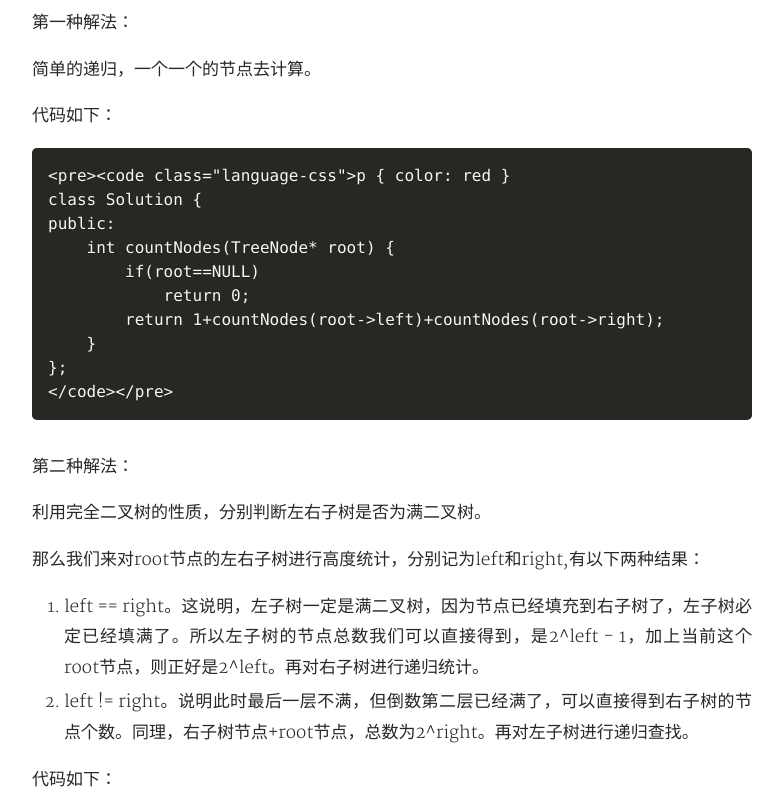
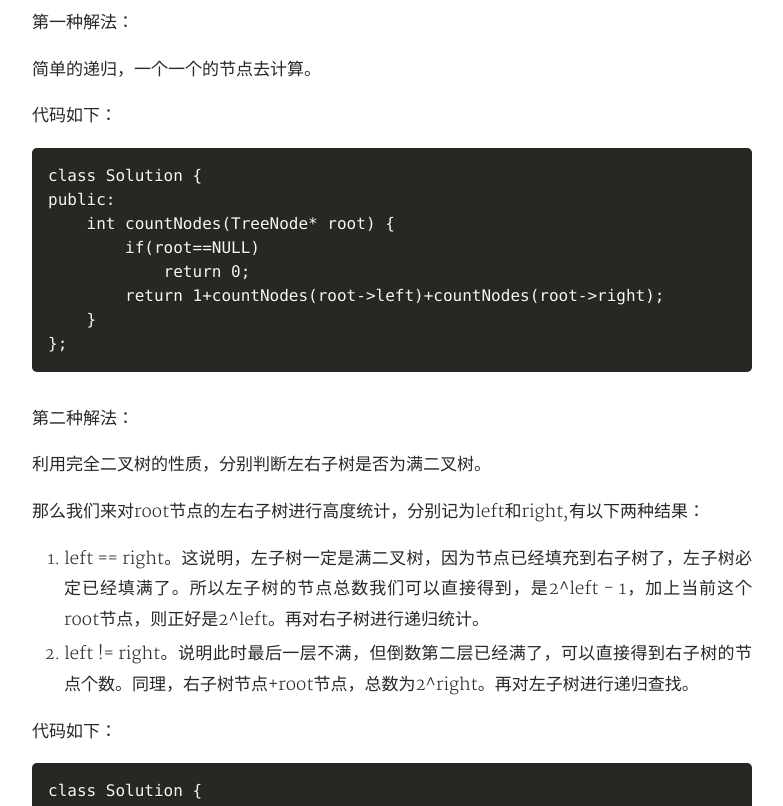
Before and after one commit to zlxxlz1026/zlxxlz1026.github.io, a Jekyll site: the page built from _posts/2020-03-14-LeetCode-1.md, in a window 1280 px wide and 900 px high, scrolled down 2472 px, cut to the strip 94-900 px from the top of the window. Shown: the whole strip, without its empty margins (248-1031 px from the left). Built offline with Jekyll 4.4.1, drawn with Linux system fonts in a browser that asks for light colours; nearby versions of some CDN libraries; formulas are drawn with MathJax 3; a style sheet for code colours, icons or effects is not loaded.

Commit message:
Update 2020-03-14-LeetCode-1.md

````diff
--- a/_posts/2020-03-14-LeetCode-1.md
+++ b/_posts/2020-03-14-LeetCode-1.md
@@ -66,7 +66,6 @@ public:
 代码如下：
 
 ```c++
-<pre><code class="language-css">p { color: red }
 class Solution {
 public:
     int countNodes(TreeNode* root) {
@@ -75,7 +74,6 @@ public:
     	return 1+countNodes(root->left)+countNodes(root->right);
     }
 };
-</code></pre>
 ```
 
 第二种解法：
````
